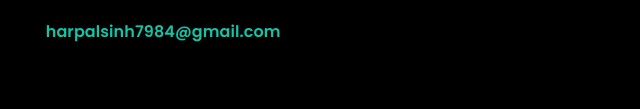
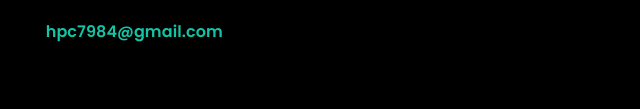
Before and after one commit to harpal88/personal_web, a website built with Parcel: page index.html in a window 1280 px wide. Shown: the part 11442-11551 px from the top of the page, 640-1280 px from the left. Built offline with nearby package versions, Linux system fonts and the light colour scheme; a web font is replaced by a local one.

Commit message:
mail update in footer

```diff
--- a/index.html
+++ b/index.html
@@ -1154,7 +1154,7 @@
                     </div>
                     <div class="contact">
                         <p class="contact-email">
-                            <a href="mailto:example@gmail.com" class="contact-link ButtonText">harpalsinh7984@gmail.com</a>
+                            <a href="mailto:example@gmail.com" class="contact-link ButtonText">hpc7984@gmail.com</a>
                         </p>
                     </div>
                 </div>
```
